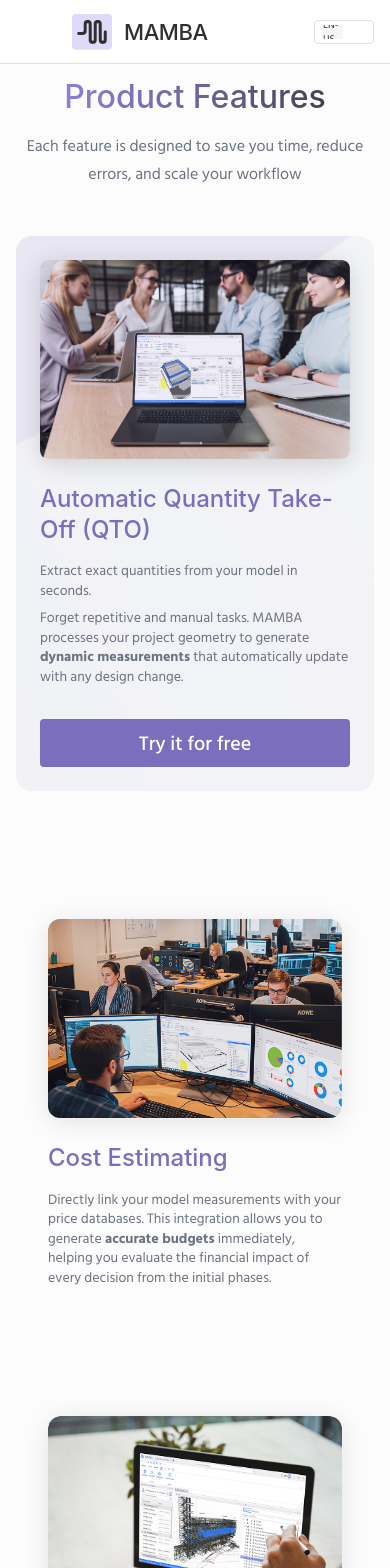
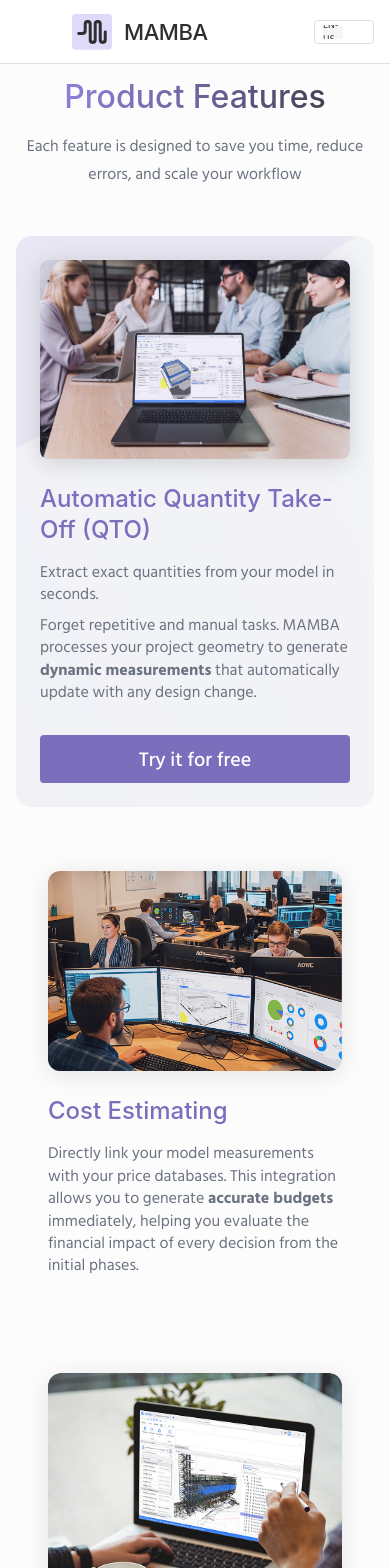
Before and after one commit to Juanda-Mayorga/Repositorio-pruebas-design, a React (Vite) app: page /product in a window 390 px wide. Shown: the top 1568 px of the page. Built offline with nearby package versions, Linux system fonts and the light colour scheme; some icons are missing.

Commit message:
💄style: update card spacing and description font size on mobile
- Set feature description font size to 16px for breakpoints 375px and 744px.
- Adjust vertical spacing between product cards to 32px for mobile/tablet.
- Apply consistent typography scaling for hero and feature cards.

```diff
--- a/src/web/design-system/molecules/WebProductCard.tsx
+++ b/src/web/design-system/molecules/WebProductCard.tsx
@@ -55,11 +55,22 @@ export const WebProductCard = ({
                     </Typography>
                     {typeof description === 'string' ? (
                         <Typography
-                            sx={{ color: 'text.secondary', fontFamily: 'Hind Siliguri', mb: children ? 3 : 0, whiteSpace: 'pre-line' }}
+                            sx={{
+                                color: 'text.secondary',
+                                fontFamily: 'Hind Siliguri',
+                                mb: children ? 3 : 0,
+                                whiteSpace: 'pre-line',
+                                fontSize: { xs: '16px', md: '18px' }
+                            }}
                             dangerouslySetInnerHTML={{ __html: description }}
                         />
                     ) : (
-                        <Typography sx={{ color: 'text.secondary', fontFamily: 'Hind Siliguri', mb: children ? 3 : 0 }}>
+                        <Typography sx={{
+                            color: 'text.secondary',
+                            fontFamily: 'Hind Siliguri',
+                            mb: children ? 3 : 0,
+                            fontSize: { xs: '16px', md: '18px' }
+                        }}>
                             {description}
                         </Typography>
                     )}
--- a/src/web/pages/ProductPage.tsx
+++ b/src/web/pages/ProductPage.tsx
@@ -47,13 +47,15 @@ export const ProductPage = () => {
 
                 <Container maxWidth="lg" sx={{ px: { xs: 2, md: 4 }, pb: 10 }}>
                     {/* Hero Section */}
+                    {/* Hero Section */}
+                    {/* Hero Section */}
                     <Box
                         sx={{
                             position: 'relative',
                             bgcolor: theme.palette.web.background.paper,
                             borderRadius: '16px',
                             overflow: 'hidden',
-                            mb: 12,
+                            mb: { xs: 4, md: 12 },
                             display: 'flex',
                             flexDirection: { xs: 'column', md: 'row' },
                             alignItems: 'center',
@@ -99,8 +101,18 @@ export const ProductPage = () => {
                                 <Typography variant="h2" sx={{ mb: 2 }}>
                                     {t('productPage.heroTitle')}
                                 </Typography>
-                                <Typography sx={{ color: 'text.secondary', fontFamily: 'Hind Siliguri', mb: 1 }} dangerouslySetInnerHTML={{ __html: t('productPage.heroHighlight') }} />
-                                <Typography variant="body1" sx={{ color: 'text.secondary', mb: 4, whiteSpace: 'pre-line' }} dangerouslySetInnerHTML={{ __html: t('productPage.heroDescription') }} />
+                                <Typography sx={{
+                                    color: 'text.secondary',
+                                    fontFamily: 'Hind Siliguri',
+                                    mb: 1,
+                                    fontSize: { xs: '16px', md: '18px' }
+                                }} dangerouslySetInnerHTML={{ __html: t('productPage.heroHighlight') }} />
+                                <Typography variant="body1" sx={{
+                                    color: 'text.secondary',
+                                    mb: 4,
+                                    whiteSpace: 'pre-line',
+                                    fontSize: { xs: '16px', md: '18px' }
+                                }} dangerouslySetInnerHTML={{ __html: t('productPage.heroDescription') }} />
                                 <WebButton
                                     variant="contained"
                                     sx={{
@@ -122,7 +134,7 @@ export const ProductPage = () => {
                         description={t('productPage.costEstimating.description')}
                         image="/src/assets/feature-cost-estimating.png"
                         imageAlt={t('productPage.costEstimating.title')}
-                        sx={{ mb: 8 }}
+                        sx={{ mb: { xs: 4, md: 8 } }}
                     />
 
                     {/* Feature 2: Automatic Model Audit */}
@@ -132,7 +144,7 @@ export const ProductPage = () => {
                         description={t('productPage.modelAudit.description')}
                         image="/src/assets/feature-model-audit.png"
                         imageAlt={t('productPage.modelAudit.title')}
-                        sx={{ mb: 8 }}
+                        sx={{ mb: { xs: 4, md: 8 } }}
                     />
 
                     {/* Feature 3: Automatic Waste Calculation */}
```
